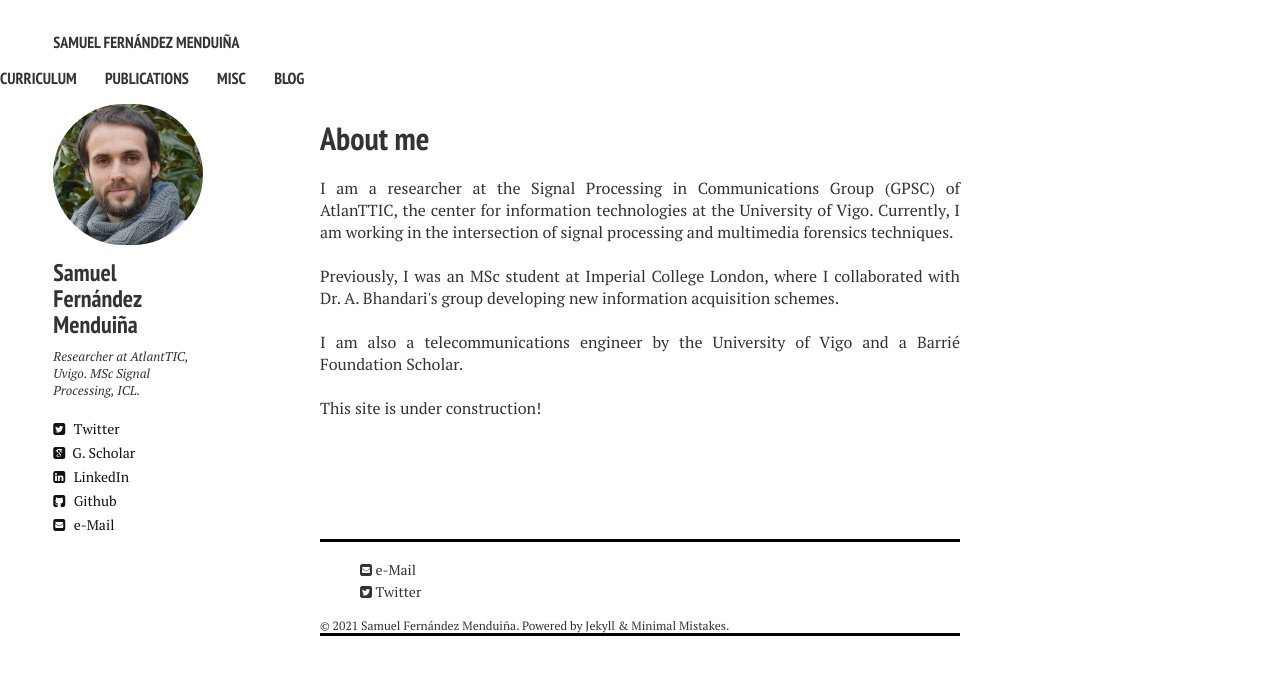
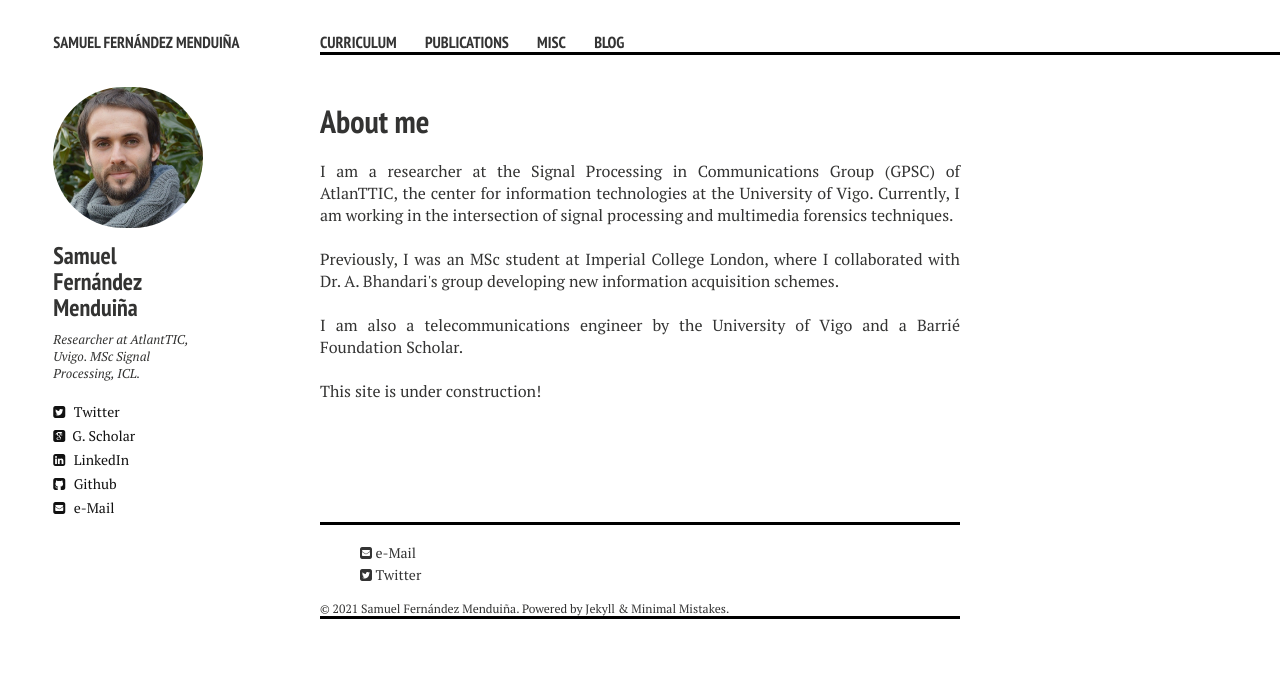
Before and after one commit to sf219/sfweb, a Jekyll site: the page built from index.md, in a window 1280 px wide. Shown: the top 675 px of the page. Built offline with Jekyll 4.4.1, drawn with Linux system fonts in a browser that asks for light colours; nearby versions of some CDN libraries.

Commit message:
Update _navigation.html

```diff
--- a/_includes/_navigation.html
+++ b/_includes/_navigation.html
@@ -15,9 +15,9 @@
 	<div class="site-name">
 		<a href="{{ site.url }}">{{ site.title }}</a>
 	</div><!-- /.site-name -->
-	<div id = "div1" class="top-navigation">
+	<div class="top-navigation">
 		<nav role="navigation" id="site-nav" class="nav">
-		    <ul>
+		    <ul style="border-bottom:3px solid black">
 		        {% for link in site.links %}
 				<li><a href="{% if link.external %}{{ link.url }}{% else %}{{ site.url }}{{ link.url }}{% endif %}" {% if link.external %}target="_blank"{% endif %}>{{ link.title }}</a></li>
 		        {% endfor %}
```
